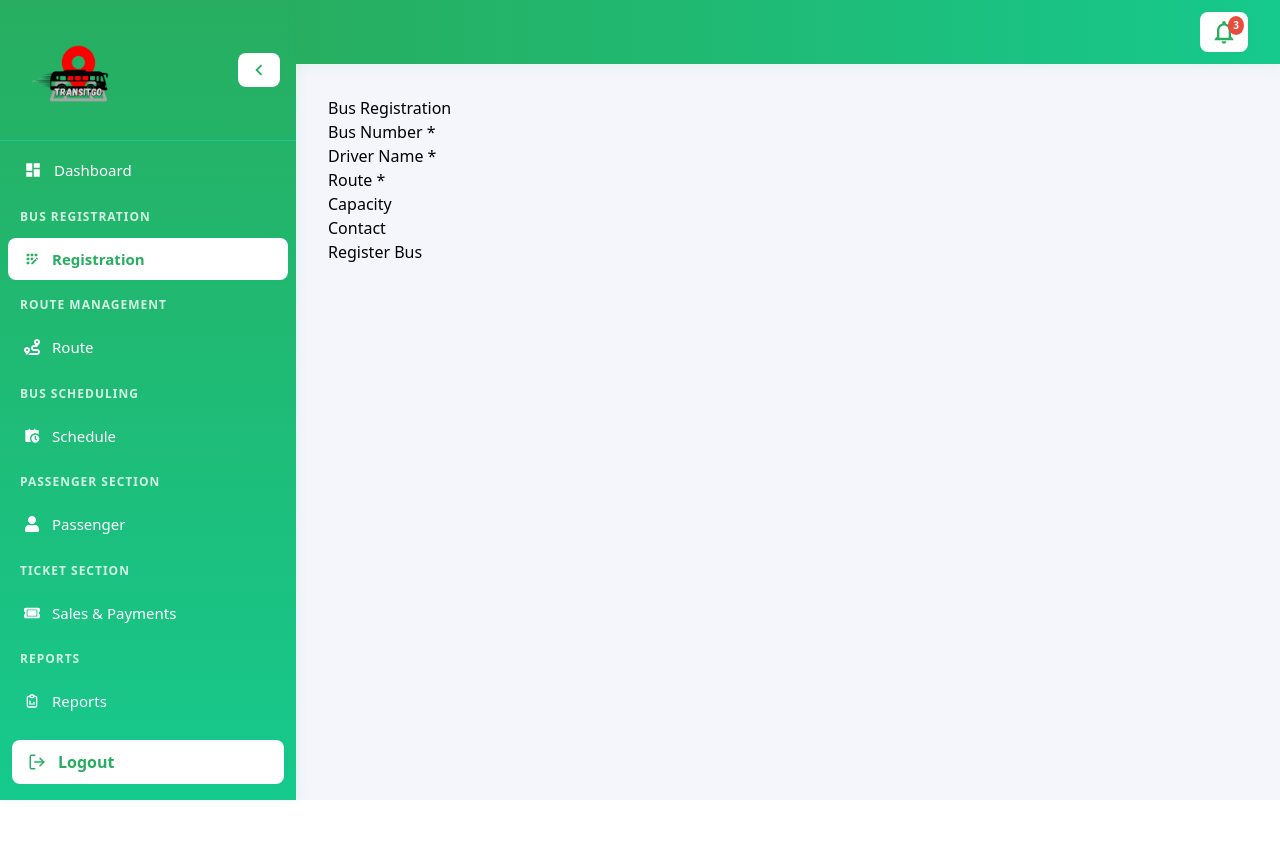
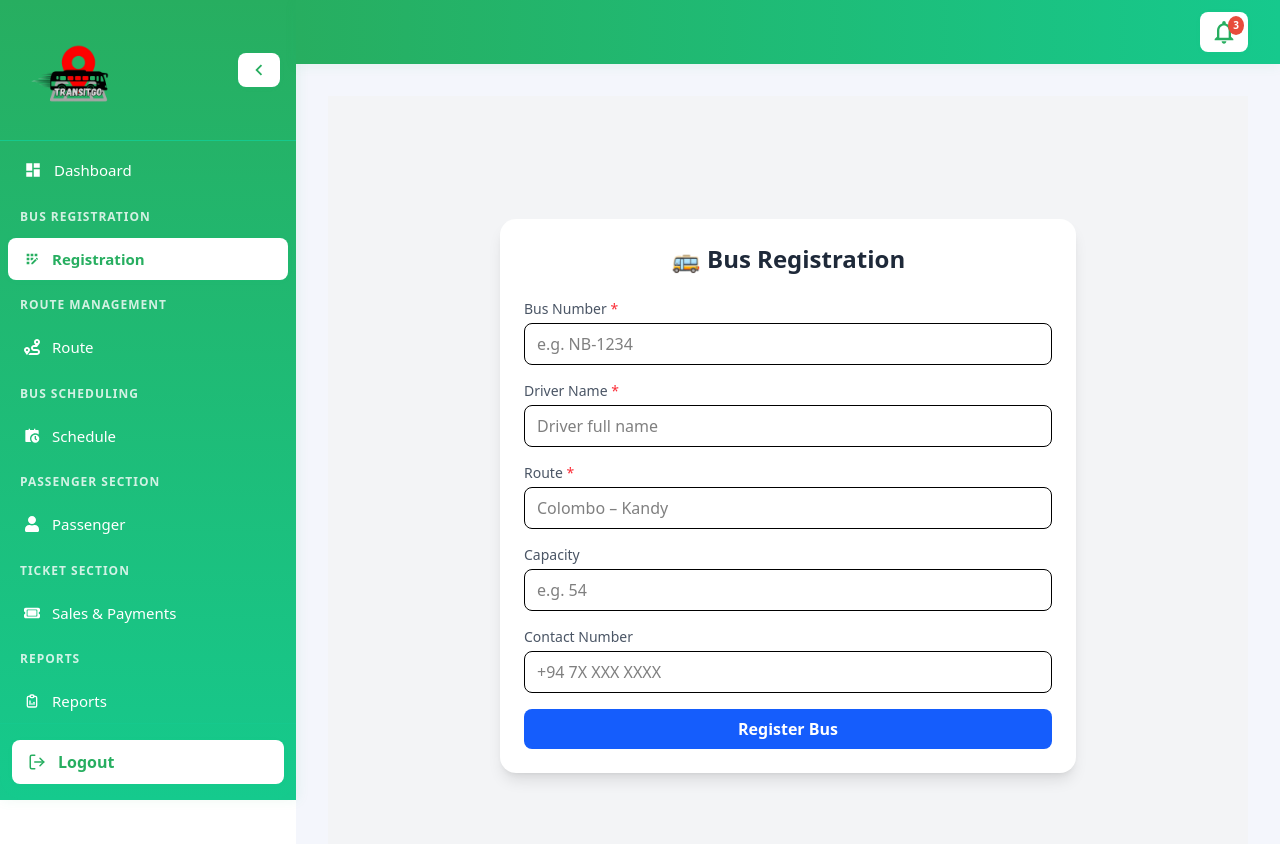
Before and after one commit to NIBM-GALLE/GAHDSE241F-transitgo, a React (Vite) app in the folder TRANSITGO_FRONTEND/: page /bus_registration in a window 1280 px wide. Shown: the top 844 px of the page. Before the commit the page ends 800 px from the top, so only its background shows below. Built offline with nearby package versions, Linux system fonts and the light colour scheme.

Commit message:
Bus Registration

```diff
--- a/TRANSITGO_FRONTEND/src/pages/registration/BusRegistration.jsx
+++ b/TRANSITGO_FRONTEND/src/pages/registration/BusRegistration.jsx
@@ -18,12 +18,14 @@ const BusRegistration = () => {
 
   const handleSubmit = async (e) => {
     e.preventDefault();
-    // basic validation
+
     if (!form.busNumber || !form.driverName || !form.route) {
-      setStatus({ type: 'error', msg: 'Please fill required fields.' });
+      setStatus({ type: 'error', msg: 'Please fill all required fields.' });
       return;
     }
+
     setStatus({ type: 'loading' });
+
     try {
       await addDoc(collection(db, 'buses'), {
         busNumber: form.busNumber,
@@ -33,45 +35,123 @@ const BusRegistration = () => {
         contact: form.contact || null,
         createdAt: serverTimestamp()
       });
-      setStatus({ type: 'success', msg: 'Bus registered successfully.' });
+
+      setStatus({ type: 'success', msg: 'Bus registered successfully 🚍' });
       setForm({ busNumber: '', driverName: '', route: '', capacity: '', contact: '' });
     } catch (error) {
-      console.error('Firestore write error:', error);
+      console.error(error);
       setStatus({ type: 'error', msg: 'Failed to register bus.' });
     }
   };
 
   return (
+    <div className="min-h-screen bg-gray-100 flex items-center justify-center p-4">
+      <div className="bg-white w-full max-w-xl rounded-2xl shadow-lg p-6">
+
+        <h2 className="text-2xl font-bold text-gray-800 mb-6 text-center">
+          🚌 Bus Registration
+        </h2>
+
+        <form onSubmit={handleSubmit} className="space-y-4">
+
+          {/* Bus Number */}
           <div>
-      <h2>Bus Registration</h2>
-      <form onSubmit={handleSubmit}>
+            <label className="block text-sm font-medium text-gray-600">
+              Bus Number <span className="text-red-500">*</span>
+            </label>
+            <input
+              name="busNumber"
+              value={form.busNumber}
+              onChange={handleChange}
+              className="mt-1 w-full rounded-lg border px-3 py-2 focus:ring-2 focus:ring-blue-500 outline-none"
+              placeholder="e.g. NB-1234"
+            />
+          </div>
+
+          {/* Driver Name */}
           <div>
-          <label>Bus Number *</label>
-          <input name="busNumber" value={form.busNumber} onChange={handleChange} />
+            <label className="block text-sm font-medium text-gray-600">
+              Driver Name <span className="text-red-500">*</span>
+            </label>
+            <input
+              name="driverName"
+              value={form.driverName}
+              onChange={handleChange}
+              className="mt-1 w-full rounded-lg border px-3 py-2 focus:ring-2 focus:ring-blue-500 outline-none"
+              placeholder="Driver full name"
+            />
           </div>
+
+          {/* Route */}
           <div>
-          <label>Driver Name *</label>
-          <input name="driverName" value={form.driverName} onChange={handleChange} />
+            <label className="block text-sm font-medium text-gray-600">
+              Route <span className="text-red-500">*</span>
+            </label>
+            <input
+              name="route"
+              value={form.route}
+              onChange={handleChange}
+              className="mt-1 w-full rounded-lg border px-3 py-2 focus:ring-2 focus:ring-blue-500 outline-none"
+              placeholder="Colombo – Kandy"
+            />
           </div>
+
+          {/* Capacity */}
           <div>
-          <label>Route *</label>
-          <input name="route" value={form.route} onChange={handleChange} />
+            <label className="block text-sm font-medium text-gray-600">
+              Capacity
+            </label>
+            <input
+              name="capacity"
+              type="number"
+              value={form.capacity}
+              onChange={handleChange}
+              className="mt-1 w-full rounded-lg border px-3 py-2 focus:ring-2 focus:ring-blue-500 outline-none"
+              placeholder="e.g. 54"
+            />
           </div>
+
+          {/* Contact */}
           <div>
-          <label>Capacity</label>
-          <input name="capacity" value={form.capacity} onChange={handleChange} type="number" />
+            <label className="block text-sm font-medium text-gray-600">
+              Contact Number
+            </label>
+            <input
+              name="contact"
+              value={form.contact}
+              onChange={handleChange}
+              className="mt-1 w-full rounded-lg border px-3 py-2 focus:ring-2 focus:ring-blue-500 outline-none"
+              placeholder="+94 7X XXX XXXX"
+            />
           </div>
-        <div>
-          <label>Contact</label>
-          <input name="contact" value={form.contact} onChange={handleChange} />
-        </div>
-        <button type="submit" disabled={status?.type === 'loading'}>
+
+          {/* Button */}
+          <button
+            type="submit"
+            disabled={status?.type === 'loading'}
+            className={`w-full py-2 rounded-lg text-white font-semibold transition
+              ${status?.type === 'loading'
+                ? 'bg-gray-400 cursor-not-allowed'
+                : 'bg-blue-600 hover:bg-blue-700'}
+            `}
+          >
             {status?.type === 'loading' ? 'Saving...' : 'Register Bus'}
           </button>
         </form>
 
-      {status?.type === 'success' && <p style={{ color: 'green' }}>{status.msg}</p>}
-      {status?.type === 'error' && <p style={{ color: 'red' }}>{status.msg}</p>}
+        {/* Status Messages */}
+        {status?.type === 'success' && (
+          <p className="mt-4 text-green-600 text-center font-medium">
+            {status.msg}
+          </p>
+        )}
+
+        {status?.type === 'error' && (
+          <p className="mt-4 text-red-600 text-center font-medium">
+            {status.msg}
+          </p>
+        )}
+      </div>
     </div>
   );
 };
```
Also changed, not shown: 1 other file (tests, documents, lock files or other folders). Lines whose indentation alone changed are shown as unchanged.
